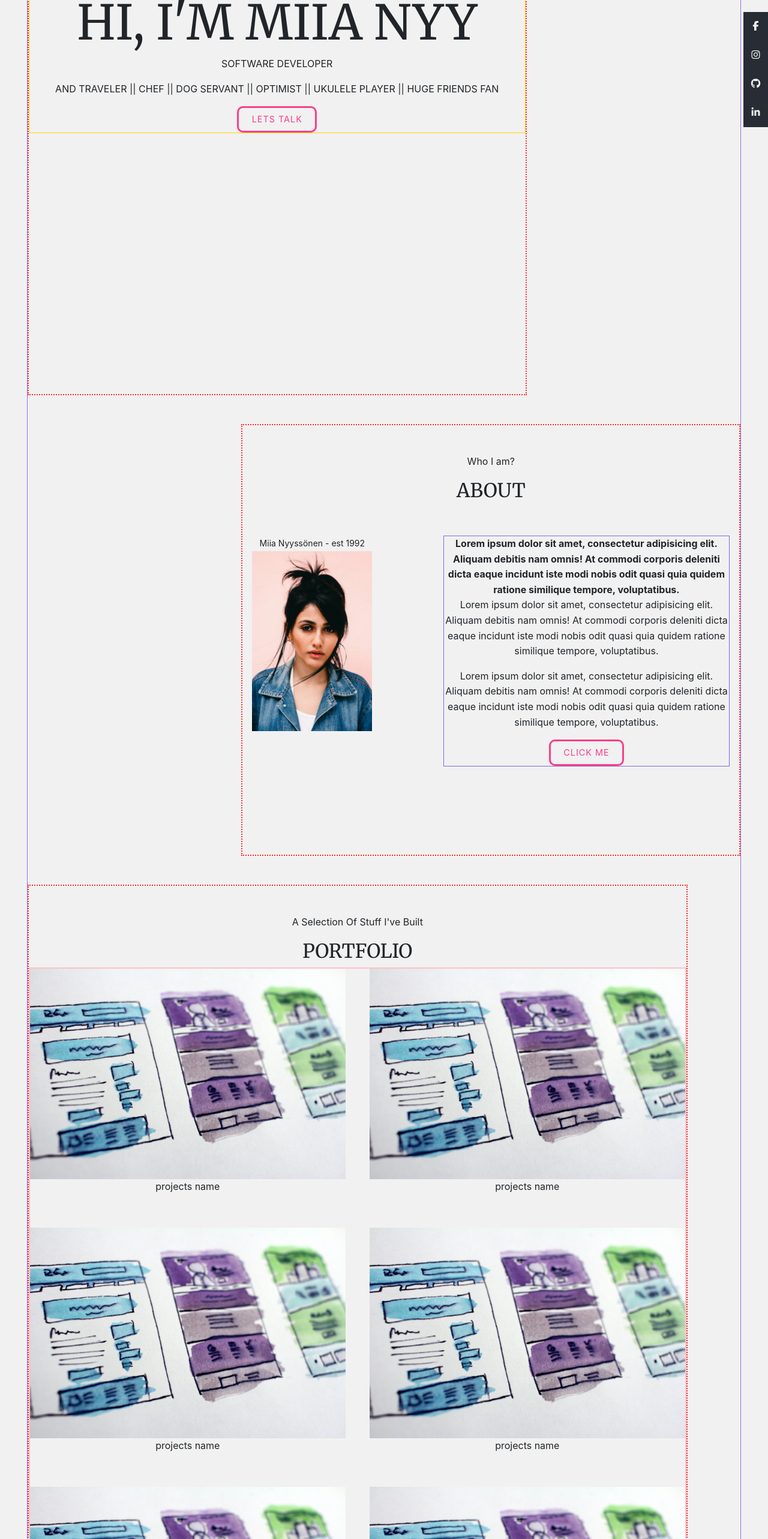
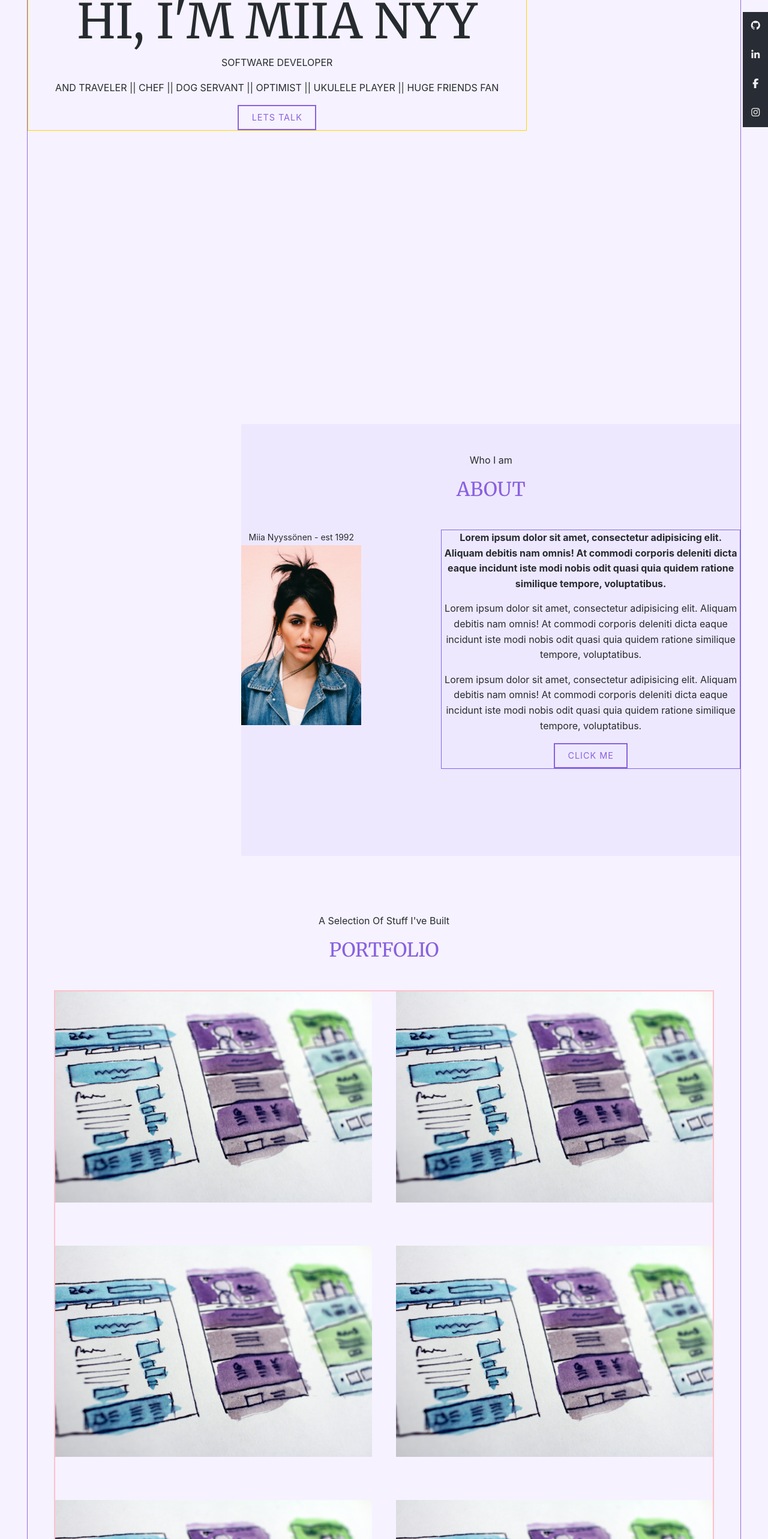
Before and after one commit to miiakivi/portfolio, a React (Create React App) app: page / in a window 1280 px wide. Shown: the part 220-2786 px from the top of the page at 60% size. Built offline with nearby package versions, Linux system fonts and the light colour scheme.

Commit message:
added hover effects on nav links and project items

```diff
--- a/src/components/About.tsx
+++ b/src/components/About.tsx
@@ -4,8 +4,10 @@ import React from "react";
 function About() {
     return (
         <section className="about section-container">
-            <p>Who I am?</p>
-            <h2 className="section-header">About</h2>
+            <div className="section-header">
+                <p className="section-subtitle">Who I am</p>
+                <h2 className="section-title">About</h2>
+            </div>
             <div className="about__container">
                 <div>
                     <small>Miia Nyyssönen - est 1992</small>
@@ -14,11 +16,14 @@ function About() {
                     </div>
                 </div>
                 <div className="about__container-item">
-                    <strong>Lorem ipsum dolor sit amet, consectetur adipisicing elit. Aliquam debitis nam omnis!
-                        At
-                        commodi corporis deleniti dicta eaque incidunt iste modi nobis odit quasi quia quidem
-                        ratione similique tempore, voluptatibus.
-                    </strong>
+                    <p>
+                        <strong>Lorem ipsum dolor sit amet, consectetur adipisicing elit. Aliquam debitis nam omnis!
+                            At
+                            commodi corporis deleniti dicta eaque incidunt iste modi nobis odit quasi quia quidem
+                            ratione similique tempore, voluptatibus.
+                        </strong>
+                    </p>
+
                     <p>Lorem ipsum dolor sit amet, consectetur adipisicing elit. Aliquam debitis nam omnis! At
                         commodi corporis deleniti dicta eaque incidunt iste modi nobis odit quasi quia quidem
                         ratione similique tempore, voluptatibus.
--- a/src/components/Projects.tsx
+++ b/src/components/Projects.tsx
@@ -5,32 +5,77 @@ import projectImg from "../assets/project.jpg";
 function Projects() {
     return (
         <div className="projects section-container">
-            <p className="">A Selection Of Stuff I've Built</p>
-            <h2 className="section-header">Portfolio</h2>
+            <div className="section-header">
+                <p className="section-subtitle">A Selection Of Stuff I've Built</p>
+                <h2 className="section-title">Portfolio</h2>
+            </div>
+
             <div className="projects__flex">
                 <div className="projects__item">
-                    <img src={projectImg} alt=""/>
-                    <p>projects name</p>
+                    <img className="projects__item-img" src={ projectImg } alt=""/>
+                    <div className="projects__item-overlay">
+                        <div className="overlay__text">
+                            <h5>projects name</h5>
+                            <p>Lorem ipsum dolor sit amet, consectetur adipisicing elit. Ad aliquid animi aspernatur at
+                                deleniti doloremque dolorum enim esse eum iste magnam maiores mollitia necessitatibus
+                                obcaecati quasi repellendus repudiandae, ullam voluptas!</p>
+                        </div>
+                    </div>
                 </div>
                 <div className="projects__item">
-                    <img src={projectImg} alt=""/>
-                    <p>projects name</p>
+                    <img className="projects__item-img" src={ projectImg } alt=""/>
+                    <div className="projects__item-overlay">
+                        <div className="overlay__text">
+                            <h5>projects name</h5>
+                            <p>Lorem ipsum dolor sit amet, consectetur adipisicing elit. Ad aliquid animi aspernatur at
+                                deleniti doloremque dolorum enim esse eum iste magnam maiores mollitia necessitatibus
+                                obcaecati quasi repellendus repudiandae, ullam voluptas!</p>
+                        </div>
+                    </div>
                 </div>
                 <div className="projects__item">
-                    <img src={projectImg} alt=""/>
-                    <p>projects name</p>
+                    <img className="projects__item-img" src={ projectImg } alt=""/>
+                    <div className="projects__item-overlay">
+                        <div className="overlay__text">
+                            <h5>projects name</h5>
+                            <p>Lorem ipsum dolor sit amet, consectetur adipisicing elit. Ad aliquid animi aspernatur at
+                                deleniti doloremque dolorum enim esse eum iste magnam maiores mollitia necessitatibus
+                                obcaecati quasi repellendus repudiandae, ullam voluptas!</p>
+                        </div>
+                    </div>
                 </div>
                 <div className="projects__item">
-                    <img src={projectImg} alt=""/>
-                    <p>projects name</p>
+                    <img className="projects__item-img" src={ projectImg } alt=""/>
+                    <div className="projects__item-overlay">
+                        <div className="overlay__text">
+                            <h5>projects name</h5>
+                            <p>Lorem ipsum dolor sit amet, consectetur adipisicing elit. Ad aliquid animi aspernatur at
+                                deleniti doloremque dolorum enim esse eum iste magnam maiores mollitia necessitatibus
+                                obcaecati quasi repellendus repudiandae, ullam voluptas!</p>
+                        </div>
+                    </div>
                 </div>
                 <div className="projects__item">
-                    <img src={projectImg} alt=""/>
-                    <p>projects name</p>
+                    <img className="projects__item-img" src={ projectImg } alt=""/>
+                    <div className="projects__item-overlay">
+                        <div className="overlay__text">
+                            <h5>projects name</h5>
+                            <p>Lorem ipsum dolor sit amet, consectetur adipisicing elit. Ad aliquid animi aspernatur at
+                                deleniti doloremque dolorum enim esse eum iste magnam maiores mollitia necessitatibus
+                                obcaecati quasi repellendus repudiandae, ullam voluptas!</p>
+                        </div>
+                    </div>
                 </div>
                 <div className="projects__item">
-                    <img src={projectImg} alt=""/>
-                    <p>projects name</p>
+                    <img className="projects__item-img" src={ projectImg } alt=""/>
+                    <div className="projects__item-overlay">
+                        <div className="overlay__text">
+                            <h5>projects name</h5>
+                            <p>Lorem ipsum dolor sit amet, consectetur adipisicing elit. Ad aliquid animi aspernatur at
+                                deleniti doloremque dolorum enim esse eum iste magnam maiores mollitia necessitatibus
+                                obcaecati quasi repellendus repudiandae, ullam voluptas!</p>
+                        </div>
+                    </div>
                 </div>
             </div>
         </div>
--- a/src/components/Skills.tsx
+++ b/src/components/Skills.tsx
@@ -3,8 +3,10 @@ import React from "react";
 function Skills() {
     return (
         <div className="skills-container section-container">
-            <p>Technologies that I am familiar with</p>
-            <h2 className="section-header">Skills</h2>
+            <div className="section-header">
+                <p className="section-subtitle">Technologies that I am familiar with</p>
+                <h2 className="section-title">Skills</h2>
+            </div>
             <div className="icon-grid">
                 <div className="icon-grid__item">
                     <i className="devicon-nodejs-plain dev-icon"/>
--- a/src/components/Socials.tsx
+++ b/src/components/Socials.tsx
@@ -1,20 +1,23 @@
+import React from "react";
+
 function Socials() {
     return (
         <div className="socials__fixed-container">
-            <a className="social-btn" href="https://www.facebook.com/miia.nyyssonen.3" role="button">
+
+            <a className="social-link" href="https://github.com/MiiaNyy" role="button">
+                <i className="devicon-github-original social-icon"/>
+            </a>
+
+            <a className="social-link" href="https://www.linkedin.com/in/miia-nyyss%C3%B6nen-66a0881b8/" role="button">
+                <i className="fab fa-linkedin-in social-icon"/>
+            </a>
+
+            <a className="social-link" href="https://www.facebook.com/miia.nyyssonen.3" role="button">
                 <i className="fab fa-facebook-f social-icon"/>
             </a>
 
-            <a className="social-btn" href="https://www.instagram.com/miiemilia/" role="button">
+            <a className="social-link" href="https://www.instagram.com/miiemilia/" role="button">
                 <i className="fab fa-instagram social-icon"/>
-            </a>
-
-            <a className="social-btn" href="https://github.com/MiiaNyy" role="button">
-                <i className="fa-brands fa-github social-icon"/>
-            </a>
-
-            <a className="social-btn" href="https://www.linkedin.com/in/miia-nyyss%C3%B6nen-66a0881b8/" role="button">
-                <i className="fab fa-linkedin-in social-icon"/>
             </a>
         </div>
     );
--- a/src/index.css
+++ b/src/index.css
@@ -1,8 +1,22 @@
 
 :root {
-    --main-text-color: #FA3E8A;
-    --bg-light: #f1f1f1;
+    --main-theme-color: #8961de;
+    --theme-bg: #f6f2ff;
+    --theme-bg-accent: #eee8ff;
+    --theme-text-color: #262b2f;
 }
+
+/* DARK THEME
+    --main-theme-color: #C08EF7;
+    --theme-bg: #1E1E1E;
+    --theme-text-color: #f1f1f1;
+*/
+
+/* LIGHT THEME
+    --main-theme-color: #8961de;
+    --theme-bg: #f1f1f1;
+    --theme-text-color: #262b2f; /
+*/
 
 *,
 *::before,
@@ -15,12 +29,14 @@ body {
     min-height: 100vh;
     margin: 0;
     line-height: 1.6;
-    background-color: var(--bg-light);
+    color: var(--theme-text-color);
+    background-color: var(--theme-bg);
     font-family: -apple-system, BlinkMacSystemFont, 'Segoe UI', 'Roboto', 'Oxygen',
     'Ubuntu', 'Cantarell', 'Fira Sans', 'Droid Sans', 'Helvetica Neue',
     sans-serif;
     -webkit-font-smoothing: antialiased;
     -moz-osx-font-smoothing: grayscale;
+
 }
 
 img {
@@ -33,20 +49,21 @@ button {
     letter-spacing: 1px;
     font-size: 0.9rem;
     text-transform: uppercase;
-    background-color: var(--bg-light);
-    border-radius: 10px;
+    background-color: var(--theme-bg);
     transition: all 0.2s ease-in-out;
 }
 
 
 .main-btn {
-    border: 3px solid var(--main-text-color);
-    color: var(--main-text-color);
+    border: 2px solid var(--main-theme-color);
+    color: var(--main-theme-color);
+    background: linear-gradient(var(--main-theme-color) 0 0) left /var(--d, 0%) 100% no-repeat;
+    transition: 0.5s;
 }
 
 .main-btn:hover {
-    color: var(--bg-light);
-    background-color: var(--main-text-color);
+    --d: 100%;
+    color: #fff;
 }
 
 /*---TYPOGRAPHY---*/
@@ -71,7 +88,7 @@ code {
 
 footer {
     border: 1px solid #FF5E9F;
-    color: var(--main-text-color);
+    color: var(--main-theme-color);
     width: 100%;
     min-height: 100px;
     margin-top: 2em;
@@ -90,7 +107,6 @@ main {
 }
 
 .section-container {
-    border: 2px dotted #ff2d2d;
     width: 100%;
     margin: 3em 0;
     padding: 3em 0;
@@ -103,6 +119,12 @@ main {
     }
 }
 
+.section-title {
+    color: var(--main-theme-color);
+}
+
+
+/* --- SOCIALS --- */
 .socials__fixed-container {
     position: fixed;
     top: 30%;
@@ -110,13 +132,21 @@ main {
     background-color: #282c34;
 }
 
-.social-btn {
+.social-link {
     display: block;
     padding: 0.7em 0.8em;
+    color: inherit;
+    text-decoration: none;
+
+}
+
+.social-link:hover > .social-icon {
+    color: var(--main-theme-color);
 }
 
 .social-icon {
-    color: var(--bg-light);
+    color: #f1f1f1;
+    transition: all 0.2s ease-in-out;
 }
 
 /* --- NAVIGATION --- */
@@ -126,16 +156,17 @@ main {
     border: 1px solid cornflowerblue;
 }
 
-
 .nav-link {
-    color: var(--main-text-color);
-    font-weight: bolder;
-    letter-spacing: 1px;
+    color: var(--main-theme-color);
+    background: linear-gradient(currentColor 0 0) var(--p, 50%) 100% /var(--d, 10%) 3px no-repeat;
+    transition: 0.3s, background-position 0s;
 }
 
 .nav-link:hover {
-    color: var(--main-text-color);
-    text-decoration: underline;
+    color: var(--main-theme-color);
+    --d: 100%;
+    --p: 0%;
+    transition: 0.3s, background-size 0.3s 0.3s;
 }
 
 /* --- HERO --- */
@@ -154,28 +185,33 @@ main {
 
 .about {
     margin-left: inherit;
+    background-color: var(--theme-bg-accent);
+}
+
+.about__container {
+    margin-top: 3em;
 }
 
 .about__img-container img {
     margin: 0 auto;
 }
 
+.about__container-item {
+    margin-top: 2em;
+    border: 1px solid mediumslateblue;
+}
+
 @media (min-width: 800px) {
     .about__container {
         display: flex;
         justify-content: space-between;
-        padding: 3em 1em;
-
     }
 
     .about__container-item {
         width: 60%;
         margin-left: 2em;
+        margin-top: 0;
     }
-}
-
-.about__container-item {
-    border: 1px solid mediumslateblue;
 }
 
 /* --- PROJECTS ---*/
@@ -183,9 +219,11 @@ main {
 .projects {
     width: 100%;
     max-width: 1100px;
+    margin: 0 auto;
 }
 
 .projects__flex {
+    margin-top: 3em;
     border: 2px solid pink;
 }
 
@@ -199,9 +237,36 @@ main {
 }
 
 .projects__item {
+    position: relative;
     width: 100%;
     max-width: 550px;
-    margin: 0 auto;
+    margin: 0 auto 2em;
+}
+
+.projects__item:hover .projects__item-overlay {
+    height: 100%;
+    background-color: rgba(192, 142, 247, 0.91)
+}
+
+.projects__item-img {
+    display: block;
+}
+
+.projects__item-overlay {
+    position: absolute;
+    bottom: 0;
+    left: 0;
+    right: 0;
+    width: 100%;
+    height: 0;
+    overflow: hidden;
+    background-color: rgba(192, 142, 247, 0.91);
+    color: #282c34;
+    transition: .65s cubic-bezier(0.85, -0.21, 0.27, 1.55);
+}
+
+.overlay__text {
+    padding: 2em;
 }
 
 
@@ -209,6 +274,7 @@ main {
 .skills-container {
     width: 100%;
     max-width: 800px;
+
 }
 
 .icon-grid {
@@ -216,15 +282,13 @@ main {
     flex-wrap: wrap;
     justify-content: center;
     gap: 1em;
-    border: 2px solid rebeccapurple;
+    margin-top: 3em;
 }
 
-
 .icon-grid__item {
-    border: 1px solid #61dafb;
+    border: 1px solid var(--main-theme-color);
     width: 100px;
     padding: 1em;
-    border-radius: 10px;
     transition: all 0.2s ease-in-out;
 }
 
@@ -233,15 +297,6 @@ main {
         width: 120px;
         padding: 2em 1em;
     }
-}
-
-.icon-grid__item:hover {
-    background-color: var(--main-text-color);
-    color: var(--bg-light);
-}
-
-.icon-grid__item:hover > .dev-icon {
-    color: var(--bg-light);
 }
 
 .icon-grid__item p {
@@ -253,7 +308,7 @@ main {
 
 .dev-icon {
     font-size: 1.8rem;
-    color: var(--main-text-color);
+    color: var(--main-theme-color);
 }
 
 /* --- FOOTER --- */
```
